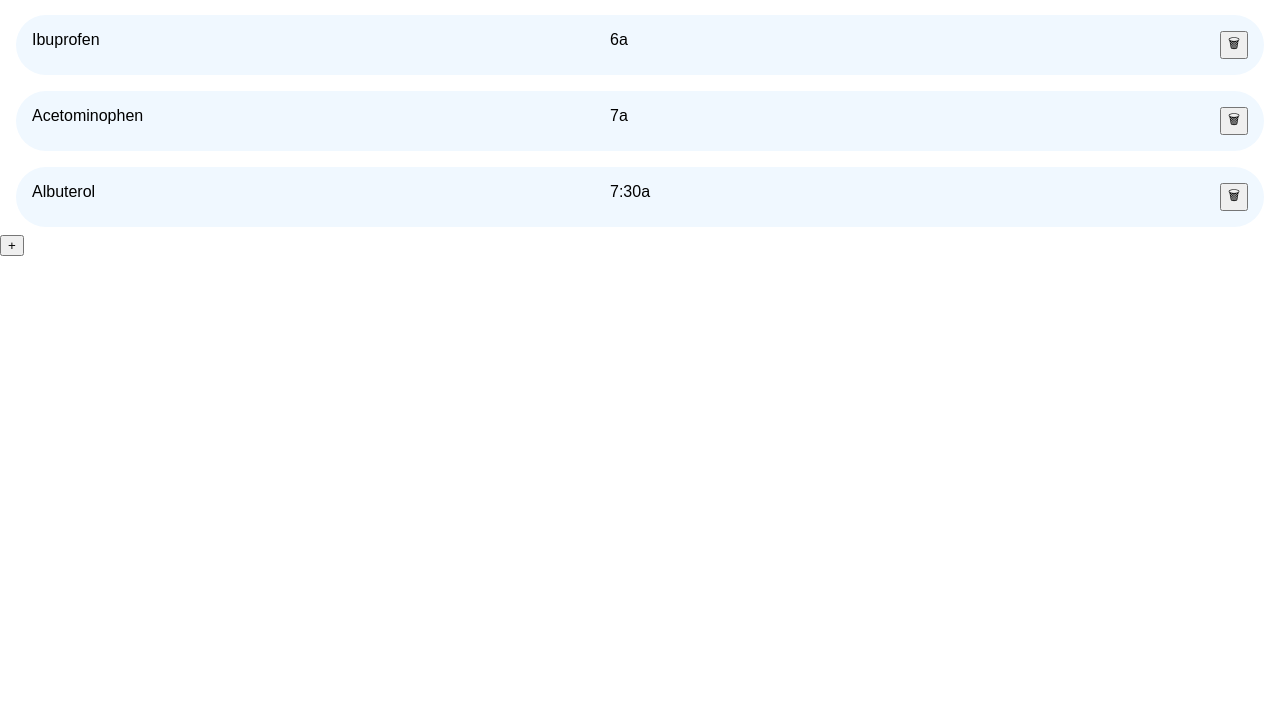
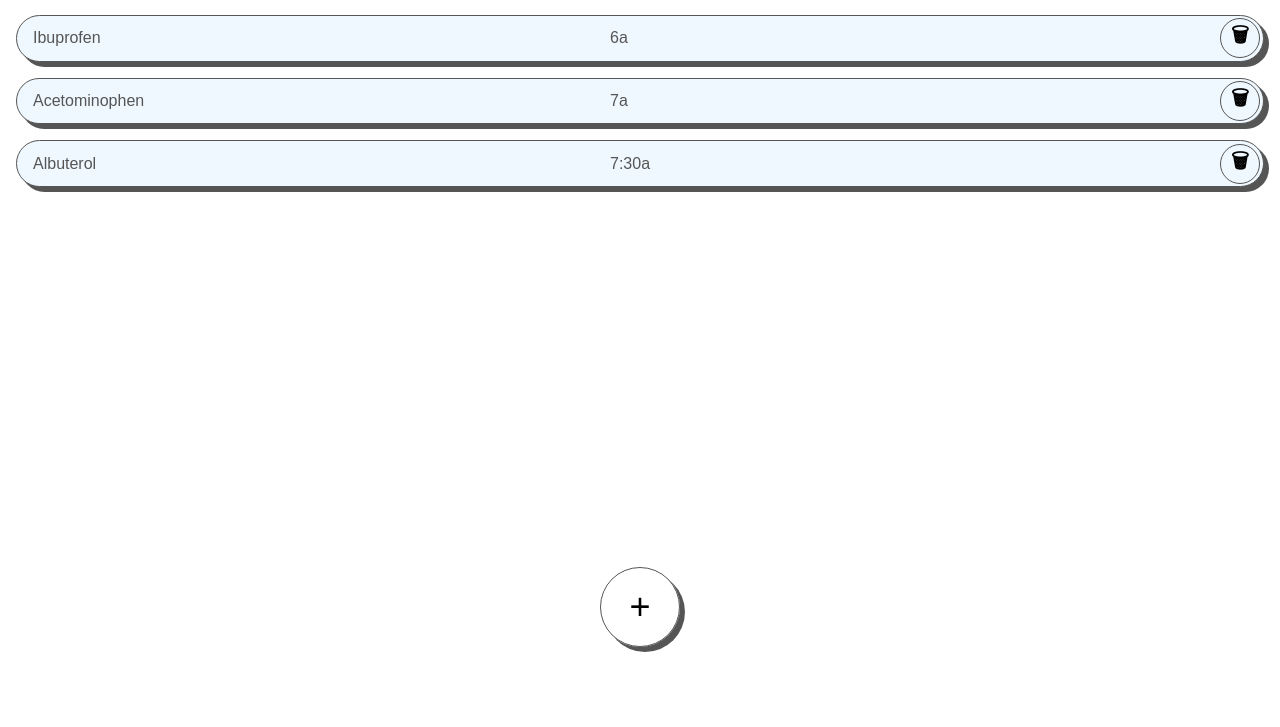
Before and after one commit to TonyPeterson/med-trakr, a plain HTML site: page index.html in a window 1280 px wide. Shown: the part 73-800 px from the top of the page. Drawn offline with Linux system fonts and the light colour scheme.

Commit message:
styles and changed from table to grid

```diff
--- a/index.html
+++ b/index.html
@@ -6,14 +6,25 @@
     <meta name="viewport" content="width=device-width, initial-scale=1.0">
     <title>MedTrakr</title>
     <style>
+        :root {
+            --gray5: #555;
+            --lineBorder: 1.5px solid var(--gray5);
+            --shadow: 5px 5px 0 0 var(--gray5);
+        }
+
         body {
             margin: 0;
             padding: 0;
             font-family: sans-serif;
+            color: var(--gray5);
         }
 
         h1 {
             text-align: center;
+        }
+
+        .noTopMarg {
+            margin-top: 0;
         }
 
         #medLog {
@@ -24,10 +35,25 @@
                 display: grid;
                 grid-column: span 3;
                 grid-template-columns: subgrid;
-                padding: 1rem;
+                padding: 0.15rem 1rem;
                 background-color: aliceblue;
                 margin: 0.5rem 1rem;
                 border-radius: 36px;
+                border: var(--lineBorder);
+                box-shadow: var(--shadow);
+                align-items: center;
+            }
+        }
+
+        .medLogDelete {
+            button {
+                width: 40px;
+                aspect-ratio: 1;
+                border-radius: 50%;
+                border: var(--lineBorder);
+                font-size: 1.25rem;
+                font-weight: 700;
+                background-color: transparent;
             }
         }
 
@@ -37,16 +63,35 @@
             cursor: pointer;
         }
 
+        #newEntryBtn {
+            position: fixed;
+            inset: auto auto 10dvh auto;
+            border: var(--lineBorder);
+            box-shadow: var(--shadow);
+            font-size: 36px;
+            background-color: transparent;
+            aspect-ratio: 1;
+            width: 80px;
+            border-radius: 50%;
+            margin-left: 50%;
+            translate: -50% 0;
+        }
+
         #newEntryModal {
-            position: relative;
-            border: 1px solid black;
+            position: fixed;
+            inset: auto 3dvw 3dvh 3dvw;
+            background-color: aliceblue;
+            border-radius: 1.5rem;
+            border: var(--lineBorder);
+            box-shadow: var(--shadow);
             padding: 2rem;
         }
 
         #closeModal {
             position: absolute;
-            padding: 1rem;
+            padding: 1.5rem;
             inset: 0 0 auto auto;
+            font-size: 24px;
         }
     </style>
 </head>
@@ -98,7 +143,7 @@
     <div id="newEntryModal" hidden>
         <div id="closeModal">&#10006;</div>
         <div id="newEntryForm">
-            <h2>Add a new med</h2>
+            <h2 class="noTopMarg">Add a new med</h2>
             <form action="">
                 <label for="medName">Medication Name?</label><input type="text" name="medName" id="medName" placeholder="Albuterol"><br>
                 <label for="medTime">How Often?</label><input type="range" name="medTime" id="medTime" min="1" max="8"><br>
```
